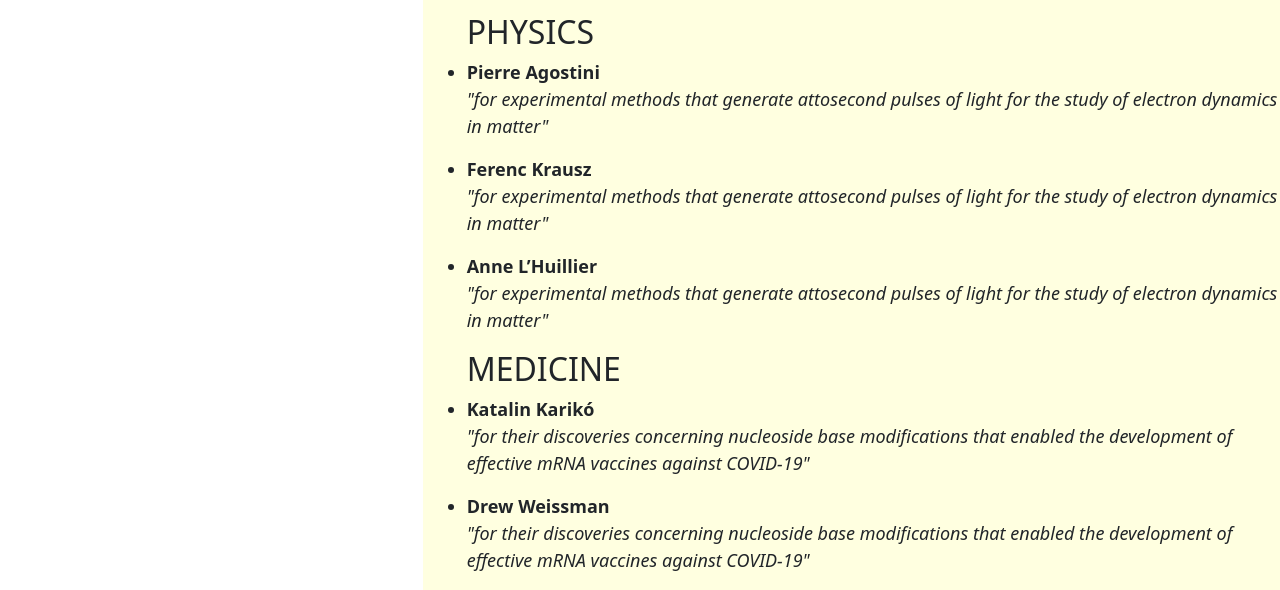
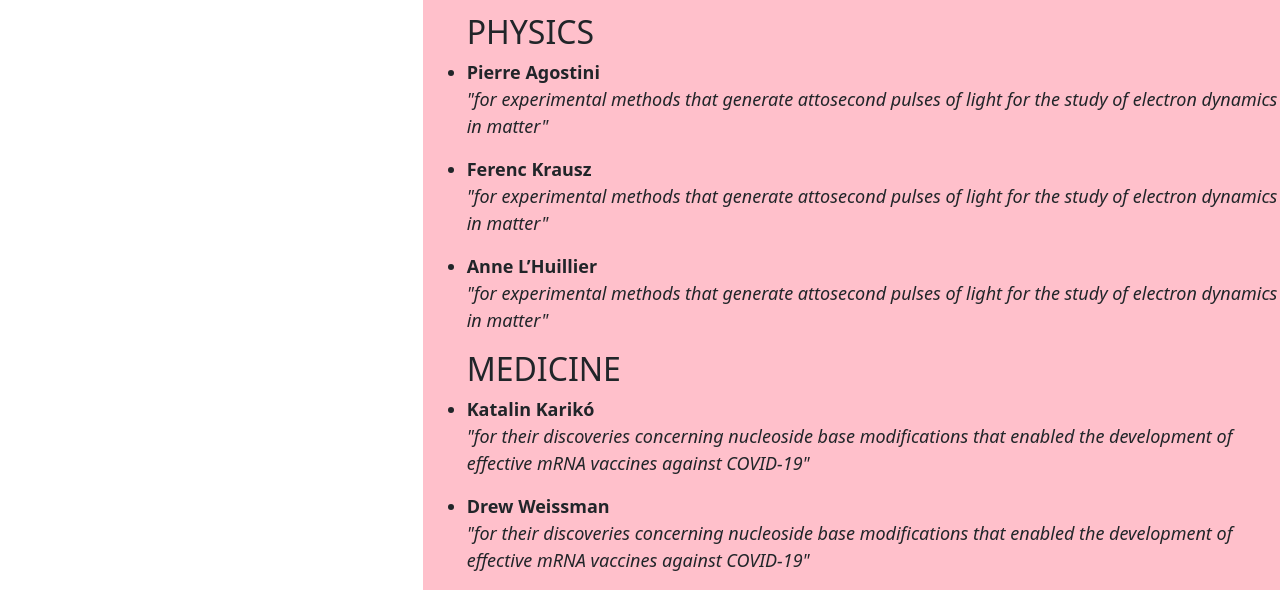
Before and after one commit to AdamzkT/Nobeldijak, a plain HTML site: page kereses.html in a window 1280 px wide. Shown: the part 756-1346 px from the top of the page. Drawn offline with nearby package versions, Linux system fonts and the light colour scheme.

Commit message:
rózsaszín

```diff
--- a/sajat.css
+++ b/sajat.css
@@ -19,7 +19,7 @@
 }
 #kimenet{
     font-size: 18px;
-    background-color: lightyellow;
+    background-color: pink;
     padding: 10px auto;
 }
 #kimenet h1{
```
